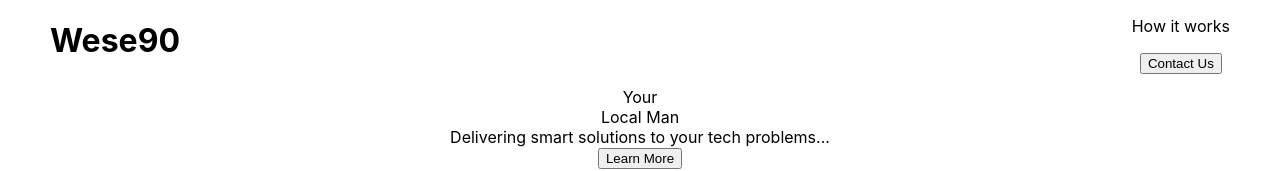
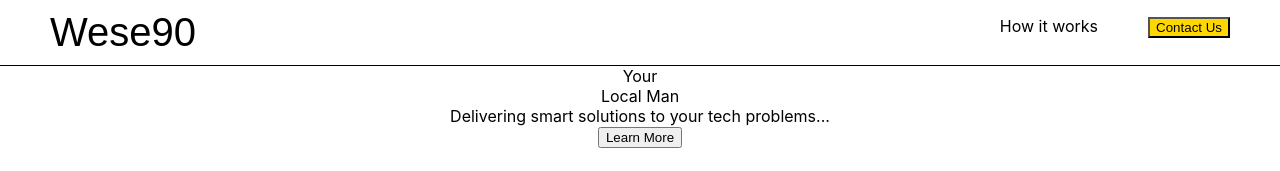
Before and after one commit to TheAstutian/wese90, a React (Create React App) app: page / in a window 1280 px wide. Shown: the top 171 px of the page. Built offline with nearby package versions, Linux system fonts and the light colour scheme; the HTML template or start-up script is replaced by a standard one.

Commit message:
fixed issue with sass, styled navigation

```diff
--- a/package.json
+++ b/package.json
@@ -6,7 +6,7 @@
     "@testing-library/jest-dom": "^4.2.4",
     "@testing-library/react": "^9.5.0",
     "@testing-library/user-event": "^7.2.1",
-    "node-sass": "^5.0.0",
+    "node-sass": "^4.14.1",
     "react": "^16.13.1",
     "react-dom": "^16.13.1",
     "react-router": "^5.2.0",
--- a/src/components/navigation/navigation.component.jsx
+++ b/src/components/navigation/navigation.component.jsx
@@ -6,7 +6,7 @@ import './navigation.style.scss';
 const Navigation = () => (
     <div className='container'>
         <div className='title-container'>
-            <h1>Wese90</h1>
+            <span>Wese90</span>
         </div>
 
         <div className='nav-menus'>
--- a/src/components/navigation/navigation.style.scss
+++ b/src/components/navigation/navigation.style.scss
@@ -2,26 +2,33 @@
     width: 100%;
     display: flex;
     justify-content: space-between;
-    margin-bottom: 5px;
+    border-bottom: 1px solid black;
+
+    .title-container{
+        margin: 10px;
+        margin-left: 50px;
+
+
+    span{
+        margin-top: 5px;
+        font: 2.5em sans-serif;
     }
 
-.title-container{
-margin-left: 50px;
     }
 
     .nav-menus{
         margin-right: 50px;
 
+        .first{
+          display: inline-block;
+          margin-right: 50px;
             }
 
-.first{
-
-display: inline;
-background-color: blue;
+        .second{
+             display: inline-block;
+             button {
+                 background-color: gold;
              }
-.second{
-
-    display: inline;
-    padding: 0;
-    background-color: orange;
             }
+    }
+}
```
Also changed, not shown: 1 other file (tests, documents, lock files or other folders). Lines whose indentation alone changed are shown as unchanged.
